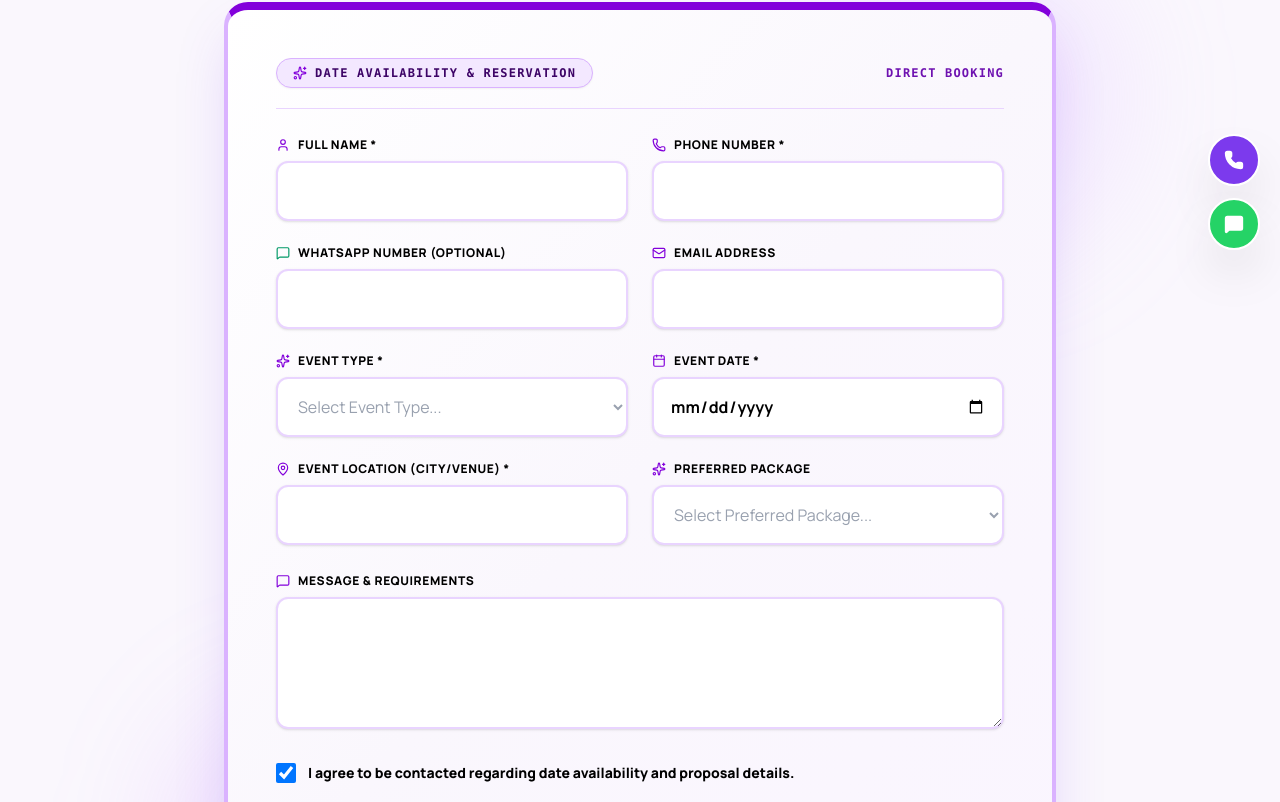
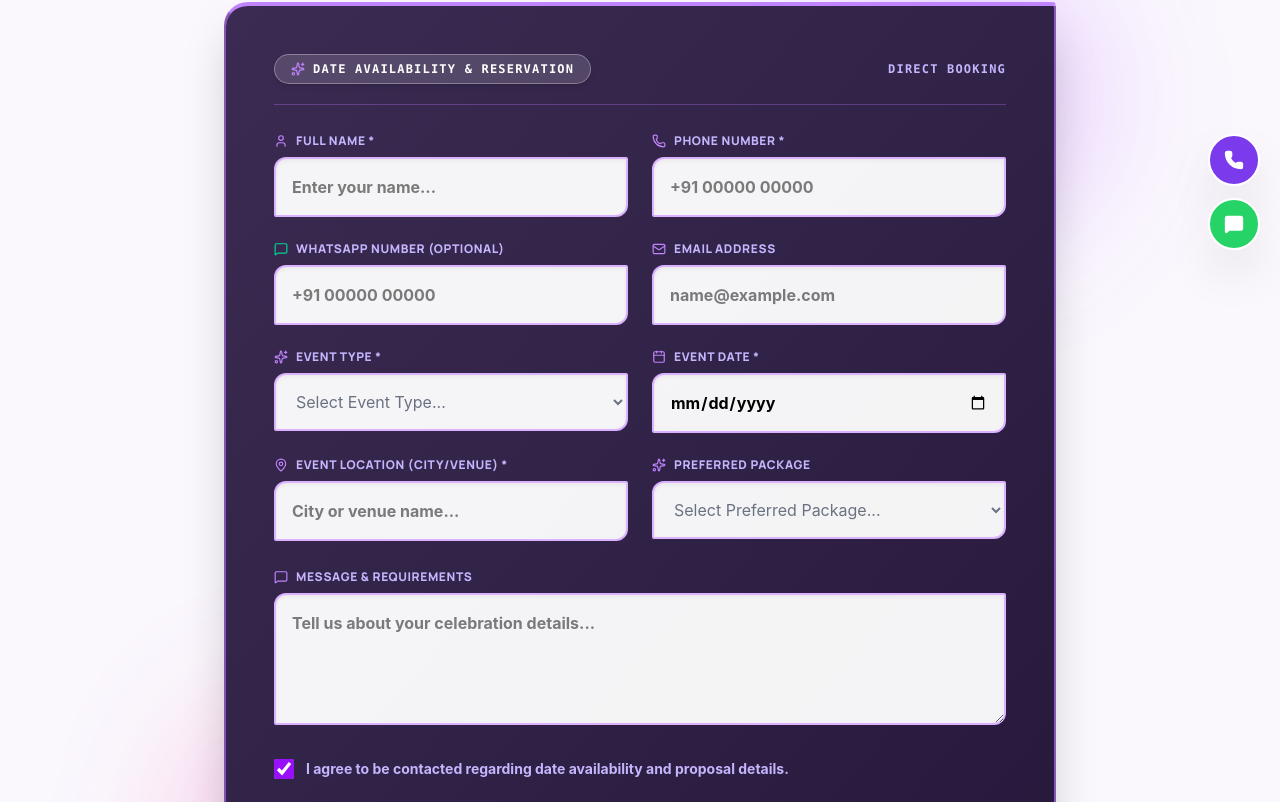
Before and after one commit to skotturty-dotcom/photography_website, a React (Vite) app: page /booking in a window 1280 px wide. Shown: the part 518-1320 px from the top of the page. Built offline with nearby package versions, Linux system fonts and the light colour scheme; a web font is replaced by a local one.

Commit message:
style: upgrade BookingForm box to signature ultra-luxury dark plum-purple theme with 2-corner leaf curves and glowing animated border beams

```diff
--- a/src/components/forms/BookingForm.jsx
+++ b/src/components/forms/BookingForm.jsx
@@ -76,20 +76,20 @@ export const BookingForm = () => {
 
   if (isSubmitted) {
     return (
-      <div className="bg-gradient-to-br from-white via-purple-50 to-purple-100 border-4 border-purple-300 rounded-3xl p-10 sm:p-14 text-center space-y-6 animate-fade-in max-w-2xl mx-auto shadow-2xl relative overflow-hidden">
-        <div className="w-20 h-20 rounded-full bg-purple-100 text-purple-700 mx-auto flex items-center justify-center shadow-inner border-2 border-purple-300">
+      <div className="bg-gradient-to-br from-[#3B2B52] via-[#312247] to-[#26183B] border-2 border-purple-400/60 border-t-4 border-t-[#C084FC] rounded-tl-3xl rounded-br-3xl rounded-tr-sm rounded-bl-sm p-10 sm:p-14 text-center space-y-6 animate-fade-in max-w-2xl mx-auto shadow-2xl relative overflow-hidden animated-border-card-active">
+        <div className="w-20 h-20 rounded-full bg-[#C084FC] text-purple-950 mx-auto flex items-center justify-center shadow-2xl border-2 border-white">
           <CheckCircle2 className="w-12 h-12 stroke-[2.5]" />
         </div>
         <div className="space-y-2">
-          <h3 className="font-serif text-3xl sm:text-4xl text-[#000000] font-black">Enquiry Submitted!</h3>
-          <p className="text-[#000000] text-base font-semibold max-w-md mx-auto leading-relaxed">
+          <h3 className="font-sans text-3xl sm:text-4xl text-white font-black tracking-tight">Enquiry Submitted!</h3>
+          <p className="text-[#C4B5FD] text-base font-semibold max-w-md mx-auto leading-relaxed">
             Your event enquiry has been successfully received. We will check availability for your dates and reach out shortly.
           </p>
         </div>
         <div className="pt-4 flex flex-col sm:flex-row items-center justify-center gap-4">
           <button
             onClick={handleWhatsAppRedirect}
-            className="w-full sm:w-auto px-8 py-4 bg-emerald-600 hover:bg-emerald-700 text-white text-xs uppercase tracking-widest font-extrabold rounded-xl flex items-center justify-center space-x-2 shadow-xl transition-all"
+            className="w-full sm:w-auto px-8 py-4 bg-emerald-600 hover:bg-emerald-700 text-white text-xs uppercase tracking-widest font-black rounded-tl-xl rounded-br-xl flex items-center justify-center space-x-2 shadow-xl border-2 border-white transition-all cursor-pointer"
           >
             <MessageSquare className="w-5 h-5 fill-current" />
             <span>Fast Track via WhatsApp</span>
@@ -112,7 +112,7 @@ export const BookingForm = () => {
                 agree: true,
               });
             }}
-            className="w-full sm:w-auto px-8 py-4 bg-purple-700 text-white font-extrabold hover:bg-purple-800 text-xs uppercase tracking-widest rounded-xl shadow-md transition-all"
+            className="w-full sm:w-auto px-8 py-4 bg-gradient-to-r from-purple-600 to-pink-600 text-white font-black hover:from-purple-700 hover:to-pink-700 text-xs uppercase tracking-widest rounded-tl-xl rounded-br-xl shadow-xl border-2 border-white transition-all cursor-pointer"
           >
             Submit Another Enquiry
           </button>
@@ -124,19 +124,19 @@ export const BookingForm = () => {
   return (
     <div className="relative">
       {/* Decorative Ambient Glow */}
-      <div className="absolute -top-12 -right-12 w-72 h-72 bg-purple-300/30 rounded-full blur-3xl pointer-events-none" />
-      <div className="absolute -bottom-12 -left-12 w-72 h-72 bg-purple-400/20 rounded-full blur-3xl pointer-events-none" />
+      <div className="absolute -top-12 -right-12 w-72 h-72 bg-purple-500/20 rounded-full blur-3xl pointer-events-none" />
+      <div className="absolute -bottom-12 -left-12 w-72 h-72 bg-pink-500/20 rounded-full blur-3xl pointer-events-none" />
 
       <form
         onSubmit={handleSubmit}
-        className="bg-gradient-to-br from-white via-[#FAF7FD] to-purple-50/90 border-4 border-purple-300 border-t-8 border-t-purple-700 rounded-3xl p-8 sm:p-12 space-y-7 shadow-[0_25px_60px_-15px_rgba(124,58,237,0.25)] relative overflow-hidden group"
+        className="bg-gradient-to-br from-[#3B2B52] via-[#312247] to-[#26183B] border-2 border-purple-400/60 border-t-4 border-t-[#C084FC] rounded-tl-3xl rounded-br-3xl rounded-tr-sm rounded-bl-sm p-8 sm:p-12 space-y-7 shadow-2xl relative overflow-hidden animated-border-card-active group"
       >
-        <div className="flex items-center justify-between border-b border-purple-200 pb-5">
-          <span className="inline-flex items-center space-x-2 bg-purple-100 border border-purple-300 text-purple-950 font-mono font-extrabold text-xs uppercase tracking-widest px-4 py-1.5 rounded-full shadow-xs">
-            <Sparkles className="w-3.5 h-3.5 text-purple-700 animate-pulse" />
+        <div className="flex items-center justify-between border-b border-purple-400/30 pb-5">
+          <span className="inline-flex items-center space-x-2 bg-white/15 border border-white/30 !text-white font-mono font-extrabold text-xs uppercase tracking-widest px-4 py-1.5 rounded-full shadow-md backdrop-blur-md">
+            <Sparkles className="w-3.5 h-3.5 text-[#C084FC] animate-pulse" />
             <span>DATE AVAILABILITY & RESERVATION</span>
           </span>
-          <span className="text-xs font-mono font-bold text-purple-800 uppercase tracking-widest hidden sm:inline-block">
+          <span className="text-xs font-mono font-extrabold !text-[#C4B5FD] uppercase tracking-widest hidden sm:inline-block">
             DIRECT BOOKING
           </span>
         </div>
@@ -144,8 +144,8 @@ export const BookingForm = () => {
         <div className="grid grid-cols-1 sm:grid-cols-2 gap-6">
           {/* Full Name */}
           <div className="space-y-2">
-            <label className="text-xs uppercase tracking-wider text-[#000000] font-extrabold flex items-center space-x-2">
-              <User className="w-3.5 h-3.5 text-purple-700" />
+            <label className="text-xs uppercase tracking-wider !text-[#C4B5FD] font-extrabold flex items-center space-x-2">
+              <User className="w-3.5 h-3.5 text-[#C084FC]" />
               <span>Full Name *</span>
             </label>
             <div className="relative">
@@ -154,19 +154,19 @@ export const BookingForm = () => {
                 name="name"
                 value={formData.name}
                 onChange={handleChange}
-                placeholder=""
-                className={`w-full bg-white border-2 ${
-                  errors.name ? 'border-rose-500' : 'border-purple-200'
-                } focus:border-purple-600 focus:ring-4 focus:ring-purple-200/60 text-[#000000] font-bold text-base rounded-xl p-4 focus:outline-none transition-all duration-300 shadow-sm`}
+                placeholder="Enter your name..."
+                className={`w-full bg-white/95 border-2 ${
+                  errors.name ? 'border-rose-500 ring-2 ring-rose-300' : 'border-purple-300'
+                } focus:border-[#C084FC] focus:ring-4 focus:ring-purple-400/40 text-[#000000] font-sans font-bold text-base rounded-tl-xl rounded-br-xl rounded-tr-xs rounded-bl-xs p-4 focus:outline-none transition-all duration-300 shadow-inner`}
               />
             </div>
-            {errors.name && <p className="text-xs font-bold text-rose-600">{errors.name}</p>}
+            {errors.name && <p className="text-xs font-bold text-rose-300">{errors.name}</p>}
           </div>
 
           {/* Phone Number */}
           <div className="space-y-2">
-            <label className="text-xs uppercase tracking-wider text-[#000000] font-extrabold flex items-center space-x-2">
-              <Phone className="w-3.5 h-3.5 text-purple-700" />
+            <label className="text-xs uppercase tracking-wider !text-[#C4B5FD] font-extrabold flex items-center space-x-2">
+              <Phone className="w-3.5 h-3.5 text-[#C084FC]" />
               <span>Phone Number *</span>
             </label>
             <div className="relative">
@@ -175,19 +175,19 @@ export const BookingForm = () => {
                 name="phone"
                 value={formData.phone}
                 onChange={handleChange}
-                placeholder=""
-                className={`w-full bg-white border-2 ${
-                  errors.phone ? 'border-rose-500' : 'border-purple-200'
-                } focus:border-purple-600 focus:ring-4 focus:ring-purple-200/60 text-[#000000] font-bold text-base rounded-xl p-4 focus:outline-none transition-all duration-300 shadow-sm`}
+                placeholder="+91 00000 00000"
+                className={`w-full bg-white/95 border-2 ${
+                  errors.phone ? 'border-rose-500 ring-2 ring-rose-300' : 'border-purple-300'
+                } focus:border-[#C084FC] focus:ring-4 focus:ring-purple-400/40 text-[#000000] font-sans font-bold text-base rounded-tl-xl rounded-br-xl rounded-tr-xs rounded-bl-xs p-4 focus:outline-none transition-all duration-300 shadow-inner`}
               />
             </div>
-            {errors.phone && <p className="text-xs font-bold text-rose-600">{errors.phone}</p>}
+            {errors.phone && <p className="text-xs font-bold text-rose-300">{errors.phone}</p>}
           </div>
 
           {/* WhatsApp Number */}
           <div className="space-y-2">
-            <label className="text-xs uppercase tracking-wider text-[#000000] font-extrabold flex items-center space-x-2">
-              <MessageSquare className="w-3.5 h-3.5 text-emerald-600" />
+            <label className="text-xs uppercase tracking-wider !text-[#C4B5FD] font-extrabold flex items-center space-x-2">
+              <MessageSquare className="w-3.5 h-3.5 text-emerald-400" />
               <span>WhatsApp Number (Optional)</span>
             </label>
             <div className="relative">
@@ -196,16 +196,16 @@ export const BookingForm = () => {
                 name="whatsapp"
                 value={formData.whatsapp}
                 onChange={handleChange}
-                placeholder=""
-                className="w-full bg-white border-2 border-purple-200 focus:border-purple-600 focus:ring-4 focus:ring-purple-200/60 text-[#000000] font-bold text-base rounded-xl p-4 focus:outline-none transition-all duration-300 shadow-sm"
+                placeholder="+91 00000 00000"
+                className="w-full bg-white/95 border-2 border-purple-300 focus:border-[#C084FC] focus:ring-4 focus:ring-purple-400/40 text-[#000000] font-sans font-bold text-base rounded-tl-xl rounded-br-xl rounded-tr-xs rounded-bl-xs p-4 focus:outline-none transition-all duration-300 shadow-inner"
               />
             </div>
           </div>
 
           {/* Email Address */}
           <div className="space-y-2">
-            <label className="text-xs uppercase tracking-wider text-[#000000] font-extrabold flex items-center space-x-2">
-              <Mail className="w-3.5 h-3.5 text-purple-700" />
+            <label className="text-xs uppercase tracking-wider !text-[#C4B5FD] font-extrabold flex items-center space-x-2">
+              <Mail className="w-3.5 h-3.5 text-[#C084FC]" />
               <span>Email Address</span>
             </label>
             <div className="relative">
@@ -214,32 +214,32 @@ export const BookingForm = () => {
                 name="email"
                 value={formData.email}
                 onChange={handleChange}
-                placeholder=""
-                className={`w-full bg-white border-2 ${
-                  errors.email ? 'border-rose-500' : 'border-purple-200'
-                } focus:border-purple-600 focus:ring-4 focus:ring-purple-200/60 text-[#000000] font-bold text-base rounded-xl p-4 focus:outline-none transition-all duration-300 shadow-sm`}
+                placeholder="name@example.com"
+                className={`w-full bg-white/95 border-2 ${
+                  errors.email ? 'border-rose-500 ring-2 ring-rose-300' : 'border-purple-300'
+                } focus:border-[#C084FC] focus:ring-4 focus:ring-purple-400/40 text-[#000000] font-sans font-bold text-base rounded-tl-xl rounded-br-xl rounded-tr-xs rounded-bl-xs p-4 focus:outline-none transition-all duration-300 shadow-inner`}
               />
             </div>
-            {errors.email && <p className="text-xs font-bold text-rose-600">{errors.email}</p>}
+            {errors.email && <p className="text-xs font-bold text-rose-300">{errors.email}</p>}
           </div>
 
           {/* Event Type */}
           <div className="space-y-2">
-            <label className="text-xs uppercase tracking-wider text-[#000000] font-extrabold flex items-center space-x-2">
-              <Sparkles className="w-3.5 h-3.5 text-purple-700" />
+            <label className="text-xs uppercase tracking-wider !text-[#C4B5FD] font-extrabold flex items-center space-x-2">
+              <Sparkles className="w-3.5 h-3.5 text-[#C084FC]" />
               <span>Event Type *</span>
             </label>
             <select
               name="eventType"
               value={formData.eventType}
               onChange={handleChange}
-              className={`w-full bg-white border-2 ${
-                errors.eventType ? 'border-rose-500' : 'border-purple-200'
-              } focus:border-purple-600 focus:ring-4 focus:ring-purple-200/60 font-bold text-base rounded-xl p-4 focus:outline-none transition-all duration-300 shadow-sm ${
-                formData.eventType === '' ? 'text-gray-400 font-normal' : 'text-[#000000]'
+              className={`w-full bg-white/95 border-2 ${
+                errors.eventType ? 'border-rose-500 ring-2 ring-rose-300' : 'border-purple-300'
+              } focus:border-[#C084FC] focus:ring-4 focus:ring-purple-400/40 font-sans font-bold text-base rounded-tl-xl rounded-br-xl rounded-tr-xs rounded-bl-xs p-4 focus:outline-none transition-all duration-300 shadow-inner ${
+                formData.eventType === '' ? 'text-gray-500 font-normal' : 'text-[#000000]'
               }`}
             >
-              <option value="" disabled className="text-gray-400 font-normal">Select Event Type...</option>
+              <option value="" disabled className="text-gray-500 font-normal">Select Event Type...</option>
               <option value="Wedding" className="text-[#000000] font-bold">Wedding Photography</option>
               <option value="Pre-Wedding" className="text-[#000000] font-bold">Pre-Wedding Shoot</option>
               <option value="Engagement" className="text-[#000000] font-bold">Engagement Ceremony</option>
@@ -248,13 +248,13 @@ export const BookingForm = () => {
               <option value="Portrait" className="text-[#000000] font-bold">Portrait Session</option>
               <option value="Other" className="text-[#000000] font-bold">Other Event</option>
             </select>
-            {errors.eventType && <p className="text-xs font-bold text-rose-600">{errors.eventType}</p>}
+            {errors.eventType && <p className="text-xs font-bold text-rose-300">{errors.eventType}</p>}
           </div>
 
           {/* Event Date */}
           <div className="space-y-2">
-            <label className="text-xs uppercase tracking-wider text-[#000000] font-extrabold flex items-center space-x-2">
-              <Calendar className="w-3.5 h-3.5 text-purple-700" />
+            <label className="text-xs uppercase tracking-wider !text-[#C4B5FD] font-extrabold flex items-center space-x-2">
+              <Calendar className="w-3.5 h-3.5 text-[#C084FC]" />
               <span>Event Date *</span>
             </label>
             <div className="relative">
@@ -263,18 +263,18 @@ export const BookingForm = () => {
                 name="eventDate"
                 value={formData.eventDate}
                 onChange={handleChange}
-                className={`w-full bg-white border-2 ${
-                  errors.eventDate ? 'border-rose-500' : 'border-purple-200'
-                } focus:border-purple-600 focus:ring-4 focus:ring-purple-200/60 text-[#000000] font-bold text-base rounded-xl p-4 focus:outline-none transition-all duration-300 shadow-sm`}
+                className={`w-full bg-white/95 border-2 ${
+                  errors.eventDate ? 'border-rose-500 ring-2 ring-rose-300' : 'border-purple-300'
+                } focus:border-[#C084FC] focus:ring-4 focus:ring-purple-400/40 text-[#000000] font-sans font-bold text-base rounded-tl-xl rounded-br-xl rounded-tr-xs rounded-bl-xs p-4 focus:outline-none transition-all duration-300 shadow-inner`}
               />
             </div>
-            {errors.eventDate && <p className="text-xs font-bold text-rose-600">{errors.eventDate}</p>}
+            {errors.eventDate && <p className="text-xs font-bold text-rose-300">{errors.eventDate}</p>}
           </div>
 
           {/* Event Location */}
           <div className="space-y-2">
-            <label className="text-xs uppercase tracking-wider text-[#000000] font-extrabold flex items-center space-x-2">
-              <MapPin className="w-3.5 h-3.5 text-purple-700" />
+            <label className="text-xs uppercase tracking-wider !text-[#C4B5FD] font-extrabold flex items-center space-x-2">
+              <MapPin className="w-3.5 h-3.5 text-[#C084FC]" />
               <span>Event Location (City/Venue) *</span>
             </label>
             <div className="relative">
@@ -283,30 +283,30 @@ export const BookingForm = () => {
                 name="location"
                 value={formData.location}
                 onChange={handleChange}
-                placeholder=""
-                className={`w-full bg-white border-2 ${
-                  errors.location ? 'border-rose-500' : 'border-purple-200'
-                } focus:border-purple-600 focus:ring-4 focus:ring-purple-200/60 text-[#000000] font-bold text-base rounded-xl p-4 focus:outline-none transition-all duration-300 shadow-sm`}
+                placeholder="City or venue name..."
+                className={`w-full bg-white/95 border-2 ${
+                  errors.location ? 'border-rose-500 ring-2 ring-rose-300' : 'border-purple-300'
+                } focus:border-[#C084FC] focus:ring-4 focus:ring-purple-400/40 text-[#000000] font-sans font-bold text-base rounded-tl-xl rounded-br-xl rounded-tr-xs rounded-bl-xs p-4 focus:outline-none transition-all duration-300 shadow-inner`}
               />
             </div>
-            {errors.location && <p className="text-xs font-bold text-rose-600">{errors.location}</p>}
+            {errors.location && <p className="text-xs font-bold text-rose-300">{errors.location}</p>}
           </div>
 
           {/* Preferred Package */}
           <div className="space-y-2">
-            <label className="text-xs uppercase tracking-wider text-[#000000] font-extrabold flex items-center space-x-2">
-              <Sparkles className="w-3.5 h-3.5 text-purple-700" />
+            <label className="text-xs uppercase tracking-wider !text-[#C4B5FD] font-extrabold flex items-center space-x-2">
+              <Sparkles className="w-3.5 h-3.5 text-[#C084FC]" />
               <span>Preferred Package</span>
             </label>
             <select
               name="preferredPackage"
               value={formData.preferredPackage}
               onChange={handleChange}
-              className={`w-full bg-white border-2 border-purple-200 focus:border-purple-600 focus:ring-4 focus:ring-purple-200/60 font-bold text-base rounded-xl p-4 focus:outline-none transition-all duration-300 shadow-sm ${
-                formData.preferredPackage === '' ? 'text-gray-400 font-normal' : 'text-[#000000]'
+              className={`w-full bg-white/95 border-2 border-purple-300 focus:border-[#C084FC] focus:ring-4 focus:ring-purple-400/40 font-sans font-bold text-base rounded-tl-xl rounded-br-xl rounded-tr-xs rounded-bl-xs p-4 focus:outline-none transition-all duration-300 shadow-inner ${
+                formData.preferredPackage === '' ? 'text-gray-500 font-normal' : 'text-[#000000]'
               }`}
             >
-              <option value="" disabled className="text-gray-400 font-normal">Select Preferred Package...</option>
+              <option value="" disabled className="text-gray-500 font-normal">Select Preferred Package...</option>
               <option value="Essential" className="text-[#000000] font-bold">Essential Package</option>
               <option value="Signature" className="text-[#000000] font-bold">Signature Package (Most Popular)</option>
               <option value="Luxury" className="text-[#000000] font-bold">Luxury Custom Package</option>
@@ -317,8 +317,8 @@ export const BookingForm = () => {
 
         {/* Message */}
         <div className="space-y-2">
-          <label className="text-xs uppercase tracking-wider text-[#000000] font-extrabold flex items-center space-x-2">
-            <MessageSquare className="w-3.5 h-3.5 text-purple-700" />
+          <label className="text-xs uppercase tracking-wider !text-[#C4B5FD] font-extrabold flex items-center space-x-2">
+            <MessageSquare className="w-3.5 h-3.5 text-[#C084FC]" />
             <span>Message & Requirements</span>
           </label>
           <textarea
@@ -326,8 +326,8 @@ export const BookingForm = () => {
             rows="4"
             value={formData.message}
             onChange={handleChange}
-            placeholder=""
-            className="w-full bg-white border-2 border-purple-200 focus:border-purple-600 focus:ring-4 focus:ring-purple-200/60 text-[#000000] font-bold text-base rounded-xl p-4 focus:outline-none transition-all duration-300 shadow-sm"
+            placeholder="Tell us about your celebration details..."
+            className="w-full bg-white/95 border-2 border-purple-300 focus:border-[#C084FC] focus:ring-4 focus:ring-purple-400/40 text-[#000000] font-sans font-bold text-base rounded-tl-xl rounded-br-xl rounded-tr-xs rounded-bl-xs p-4 focus:outline-none transition-all duration-300 shadow-inner"
           />
         </div>
 
@@ -339,13 +339,13 @@ export const BookingForm = () => {
               name="agree"
               checked={formData.agree}
               onChange={handleChange}
-              className="w-5 h-5 rounded border-purple-300 text-purple-700 focus:ring-purple-500"
+              className="w-5 h-5 rounded border-purple-300 text-purple-600 focus:ring-purple-500 accent-purple-600 cursor-pointer"
             />
-            <span className="text-xs sm:text-sm text-[#000000] font-extrabold">
+            <span className="text-xs sm:text-sm !text-[#C4B5FD] font-sans font-bold">
               I agree to be contacted regarding date availability and proposal details.
             </span>
           </label>
-          {errors.agree && <p className="text-xs font-bold text-rose-600">{errors.agree}</p>}
+          {errors.agree && <p className="text-xs font-bold text-rose-300">{errors.agree}</p>}
         </div>
 
         {/* Submit Action Buttons */}
@@ -353,7 +353,7 @@ export const BookingForm = () => {
           <button
             type="submit"
             disabled={isSubmitting}
-            className="w-full sm:flex-1 py-5 bg-gradient-to-r from-purple-700 via-purple-800 to-purple-900 hover:from-purple-800 hover:to-purple-950 text-white font-extrabold uppercase tracking-[0.2em] text-xs sm:text-sm rounded-xl shadow-2xl transition-all duration-300 hover:scale-[1.01] flex items-center justify-center space-x-3 border border-purple-400/30"
+            className="w-full sm:flex-1 py-5 bg-gradient-to-r from-purple-600 via-purple-500 to-pink-500 hover:from-purple-700 hover:to-pink-600 text-white font-sans font-black uppercase tracking-[0.25em] text-xs sm:text-sm rounded-tl-2xl rounded-br-2xl rounded-tr-xs rounded-bl-xs shadow-2xl transition-all duration-300 hover:scale-[1.02] flex items-center justify-center space-x-3 border-2 border-white cursor-pointer"
           >
             {isSubmitting ? (
               <span>Checking Availability...</span>
@@ -368,9 +368,9 @@ export const BookingForm = () => {
           <button
             type="button"
             onClick={handleWhatsAppRedirect}
-            className="w-full sm:w-auto px-8 py-5 border-2 border-emerald-600 text-emerald-800 font-extrabold hover:bg-emerald-50 uppercase tracking-[0.2em] text-xs sm:text-sm rounded-xl transition-all duration-300 flex items-center justify-center space-x-2 shadow-md"
+            className="w-full sm:w-auto px-8 py-5 bg-emerald-600 hover:bg-emerald-700 text-white font-sans font-black uppercase tracking-[0.25em] text-xs sm:text-sm rounded-tl-2xl rounded-br-2xl rounded-tr-xs rounded-bl-xs shadow-2xl transition-all duration-300 hover:scale-[1.02] flex items-center justify-center space-x-2 border-2 border-white cursor-pointer"
           >
-            <MessageSquare className="w-5 h-5 fill-current text-emerald-600" />
+            <MessageSquare className="w-5 h-5 fill-current text-white" />
             <span>Send via WhatsApp</span>
           </button>
         </div>
```
